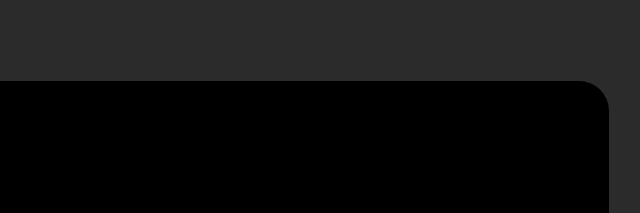
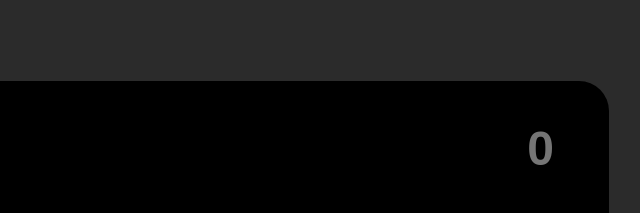
Before and after one commit to architgoel229/Calculator, a plain HTML site: page index.html in a window 1280 px wide. Shown: the top 213 px of the page, 407-1047 px from the left. Drawn offline with Linux system fonts and the light colour scheme.

Commit message:
Update index.html

```diff
--- a/index.html
+++ b/index.html
@@ -9,7 +9,7 @@
 </head>
 <body>
     <div class="calculator" >
-        <input type="text" id="display" value="0" autofocus readonly>
+        <input type="text" id="display" placeholder="0" autofocus readonly>
         <div class="keys">
             <button class="c" onclick="display='';
             document.querySelector('#display').value=display;">C</button>
```
